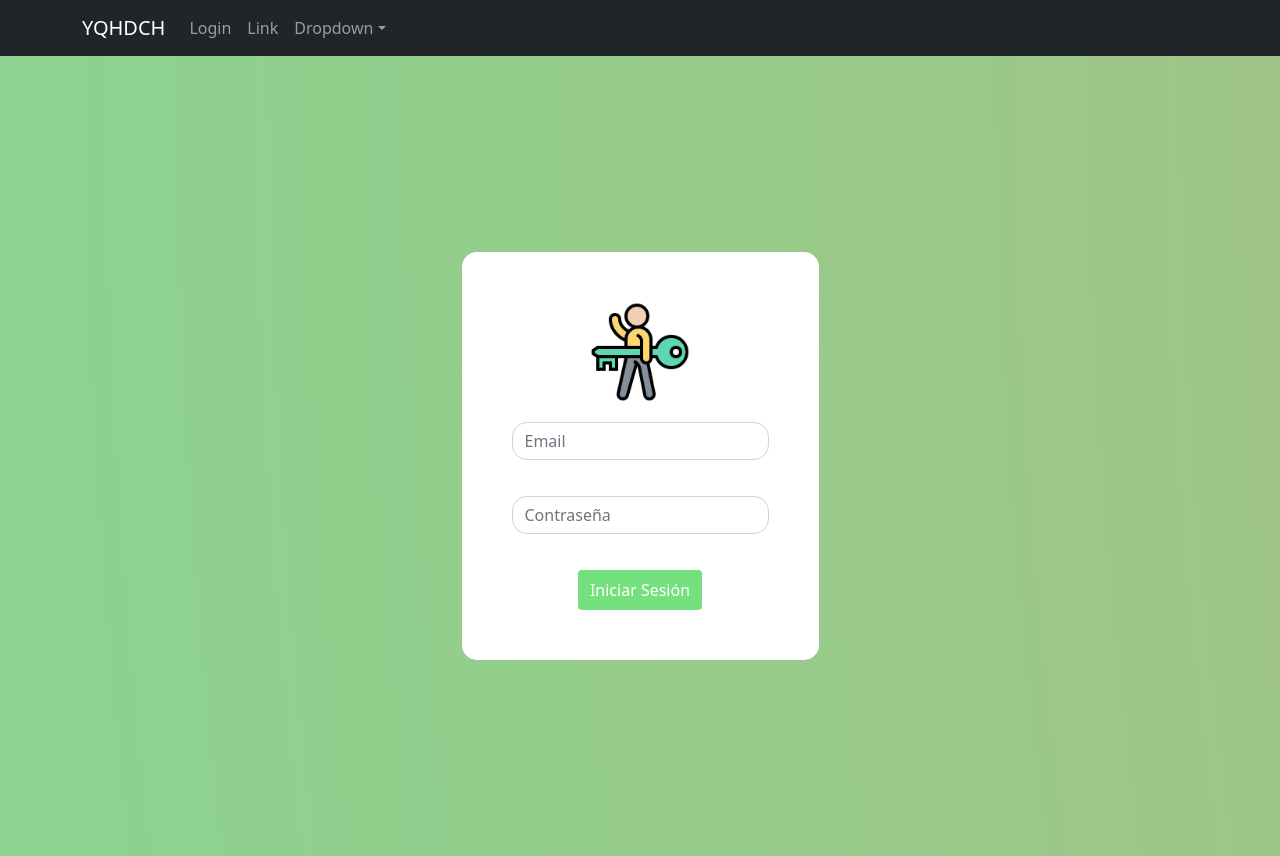
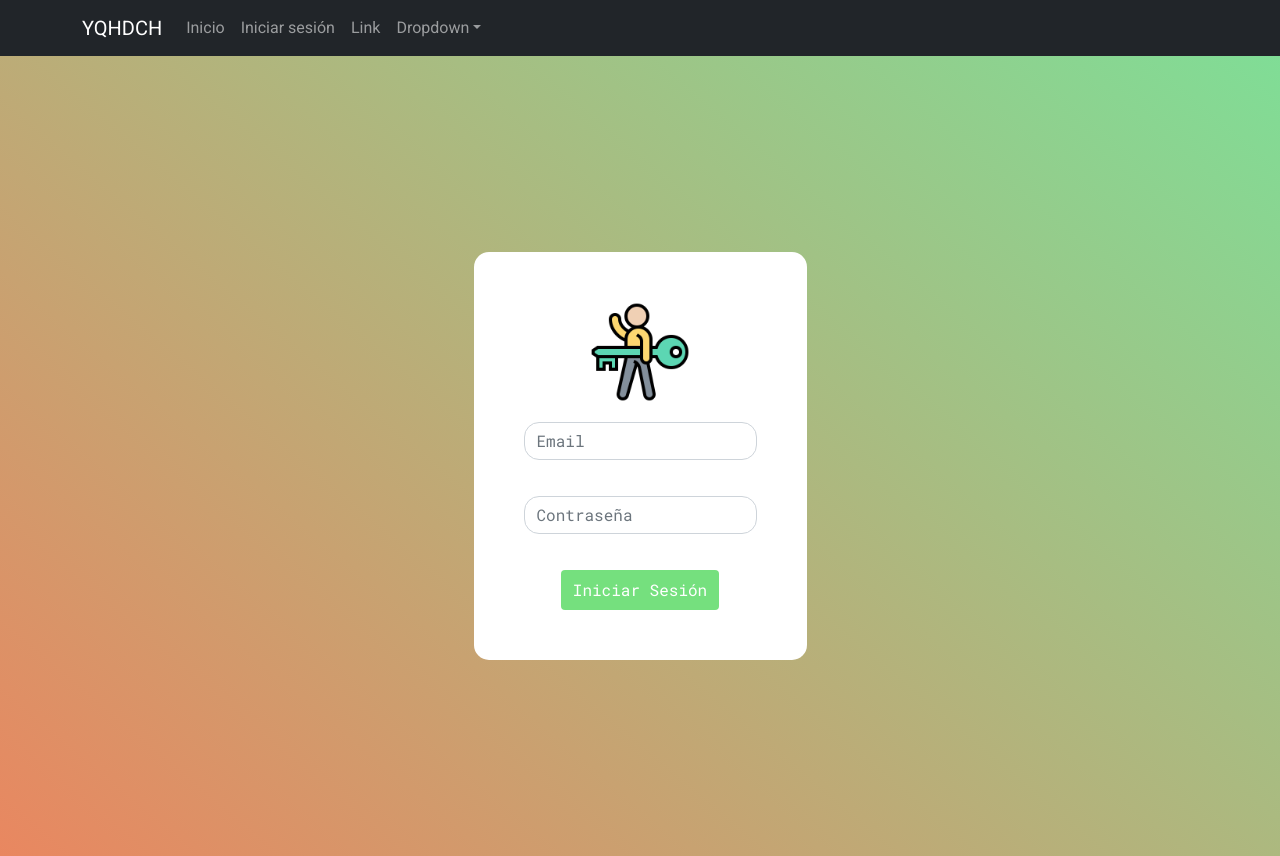
Before and after one commit to alejandro-sierra/yqhdch-frontend, a React (Create React App) app: page /login in a window 1280 px wide. Built offline with nearby package versions, Linux system fonts and the light colour scheme.

Commit message:
[YQHDCH-12] feat: change background and adding titles

```diff
--- a/package.json
+++ b/package.json
@@ -11,6 +11,7 @@
     "react": "^18.1.0",
     "react-bootstrap": "^2.4.0",
     "react-dom": "^18.1.0",
+    "react-helmet": "^6.1.0",
     "react-router-dom": "^6.3.0",
     "react-scripts": "5.0.1",
     "sweetalert": "^2.1.2",
--- a/src/App.css
+++ b/src/App.css
@@ -1,16 +1,24 @@
+@import url('https://fonts.googleapis.com/css2?family=Roboto+Mono:wght@300;400;700&family=Roboto:wght@400;700&display=swap');
+
 :root{
   --primary-soft: #95F774;
   --primary: #75E07E;
   --primary-variant: #BAED6F;
   --secondary-soft: #FFDA87;
   --secondary: #FCA244;
-
+  --font-primary: 'Roboto', sans-serif;
+  --font-secondary: 'Roboto Mono', monospace;
 }
 
 .App{
   box-sizing: border-box;
   margin: 0;
   padding: 0;
+  font-family: var(--font-secondary);
+}
+
+.navbar{
+  font-family: var(--font-primary);
 }
 
 .form-control{
@@ -33,10 +41,6 @@
 
 .swal-button{
   background-color: var(--secondary);
-  /* display: flex;
-  justify-content: center;
-  align-items: center;
-  flex-direction: column; */
 }
 
 .swal-button:not([disabled]):hover{
--- a/src/App.js
+++ b/src/App.js
@@ -2,8 +2,8 @@ import { Route, Routes } from 'react-router-dom';
 import { CardRecipes } from './components/card-recipe/card-recipe.component';
 import { LoginPage } from './components/login-page/login-page/login-page.component';
 import { NavBar } from './components/nav-bar/nav-bar.component';
+import { useState, useAuth } from 'react';
 import './App.css';
-import { useState, useAuth } from 'react';
 
 
 const ProtectedRoute = ({ children }) => {
--- a/src/components/card-recipe/card-recipe.component.jsx
+++ b/src/components/card-recipe/card-recipe.component.jsx
@@ -1,24 +1,34 @@
 import { useEffect, useState } from 'react';
 import axios from 'axios';
 import { Button, Card } from 'react-bootstrap';
+import Helmet from 'react-helmet';
 
 export const CardRecipes = () => {
     const [recipes, setRecipes] = useState([])
 
     useEffect(() => {
-        axios.get('http://localhost:8000/api/recipe')
+        axios.get('http://localhost:8000/api/recipes')
             .then(response => setRecipes(response.data))
     }, [])
 
     console.log(recipes);
 
     return (
-        <Card style={{ width: '18rem' }}>
-            <Card.Img variant="top" src={recipes.url_image} />
-            <Card.Body>
-                <Card.Title>{recipes.title}</Card.Title>
-                <Button variant="primary">Leer más</Button>
-            </Card.Body>
-        </Card>
+        <>
+            <Helmet>
+                <title>Inicio | YQHDCH</title>
+            </Helmet>
+            {recipes.map(recipe => {
+                return (
+                    <Card style={{ width: '18rem' }}>
+                        <Card.Img variant="top" src={recipe.url_image} />
+                        <Card.Body>
+                            <Card.Title>{recipe.title}</Card.Title>
+                            <Button id={recipe.id} variant="primary">Leer más</Button>
+                        </Card.Body>
+                    </Card>
+                );
+            })}
+        </>
     );
 }
--- a/src/components/login-page/login-form/login-from.component.jsx
+++ b/src/components/login-page/login-form/login-from.component.jsx
@@ -1,9 +1,9 @@
 import { Button, Form, Image } from "react-bootstrap";
-import './login-form.styles.css'
 import loginImage from '../../../assets/img/login-image.png'
 import swal from "sweetalert";
 import { useEffect, useState } from "react";
 import axios from "axios";
+import './login-form.styles.css'
 
 export const LoginForm = () => {
 
--- a/src/components/login-page/login-page/login-page.component.jsx
+++ b/src/components/login-page/login-page/login-page.component.jsx
@@ -1,3 +1,4 @@
+import Helmet from 'react-helmet';
 import { LoginForm } from '../login-form/login-from.component';
 import './login-page.styles.css'
 
@@ -5,6 +6,9 @@ export const LoginPage = () => {
 
     return (
         <div className='login-page'>
+            <Helmet>
+                <title>Iniciar sesión | YQHDCH</title>
+            </Helmet>
             <LoginForm/>
         </div>
     );
--- a/src/components/login-page/login-page/login-page.styles.css
+++ b/src/components/login-page/login-page/login-page.styles.css
@@ -1,7 +1,7 @@
 .login-page{
-    background-image: url('../../../assets/img/background-login.png');
+    background: rgb(233,135,96);
+    background: linear-gradient(40deg, rgba(233,135,96,1) 0%, rgba(128,221,150,1) 100%);
     height: 100vh;
-    width: 100vw;
     display: flex;
     justify-content: center;
     align-items: center;
--- a/src/components/nav-bar/nav-bar.component.jsx
+++ b/src/components/nav-bar/nav-bar.component.jsx
@@ -4,13 +4,14 @@ import { Link, useHref } from "react-router-dom";
 export const NavBar = () => {
 
     return (
-        <Navbar bg="dark" variant="dark" expand="lg">
+        <Navbar bg="dark" variant="dark" expand="lg" sticky="top">
             <Container>
                 <Navbar.Brand as={Link} to='/'>YQHDCH</Navbar.Brand>
                 <Navbar.Toggle aria-controls="basic-navbar-nav" />
                 <Navbar.Collapse id="basic-navbar-nav">
                     <Nav className="me-auto">
-                        <Nav.Link as={Link} to='/login'>Login</Nav.Link>
+                        <Nav.Link as={Link} to='/'>Inicio</Nav.Link>
+                        <Nav.Link as={Link} to='/login'>Iniciar sesión</Nav.Link>
                         <Nav.Link href="#link">Link</Nav.Link>
                         <NavDropdown title="Dropdown" id="basic-nav-dropdown">
                             <NavDropdown.Item href="#action/3.1">Action</NavDropdown.Item>
```
Also changed, not shown: src/assets/img/background-login.png (deleted), 1 other file (tests, documents, lock files or other folders).
